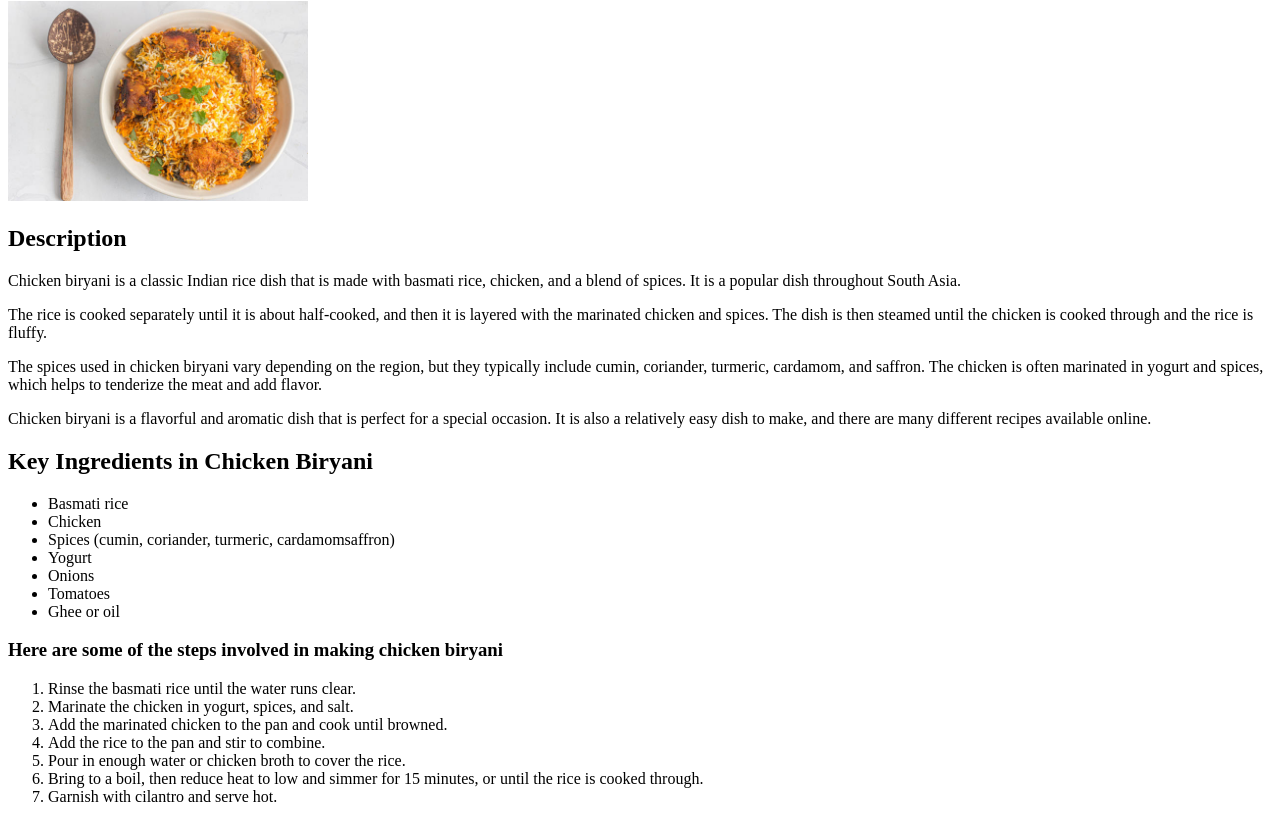
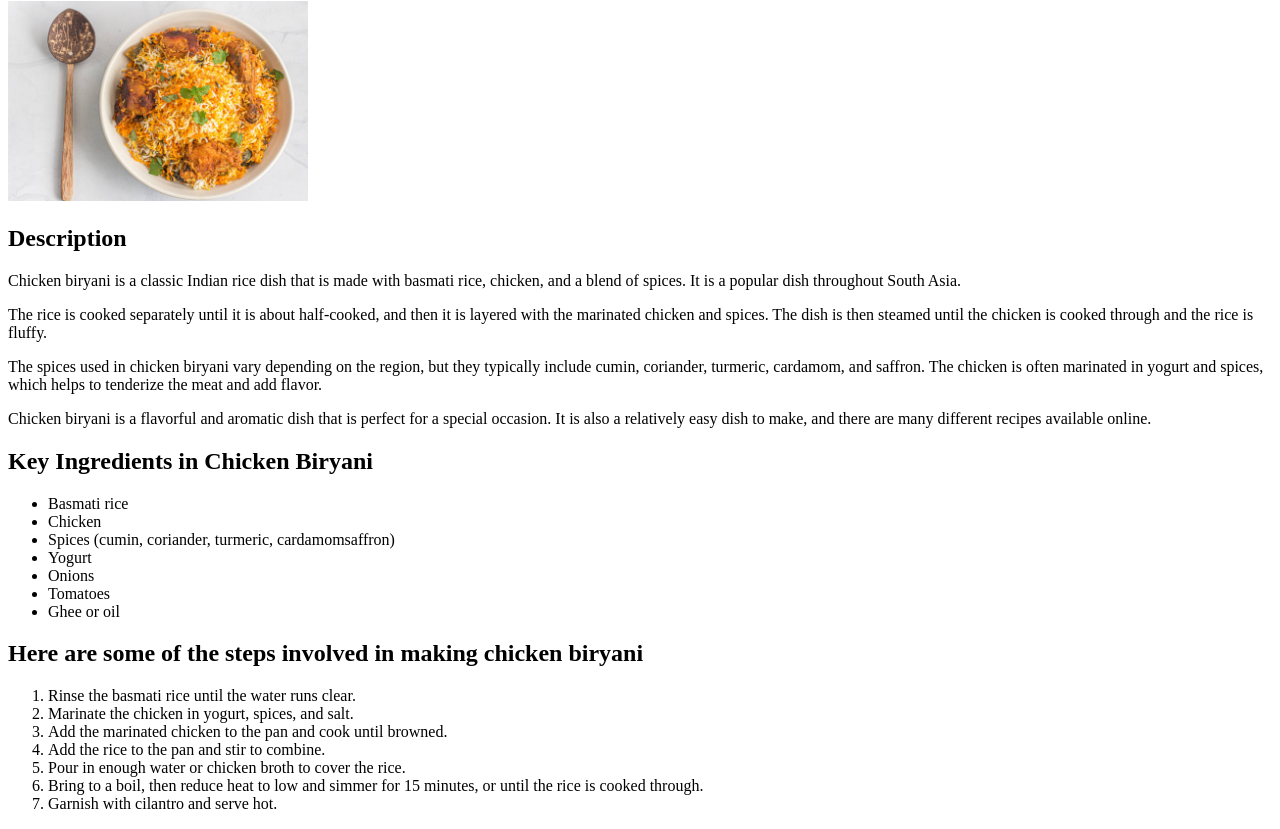
Before and after one commit to SankalpKokare/odin-recipes, a plain HTML site: page recipes/Chicken Biryani.html in a window 1280 px wide. Shown: the part 79-908 px from the top of the page. Drawn offline with Linux system fonts and the light colour scheme.

Commit message:
Update Chicken Biryani.html

```diff
--- a/recipes/Chicken Biryani.html
+++ b/recipes/Chicken Biryani.html
@@ -36,7 +36,7 @@
         <li>Ghee or oil</li>
     </ul>
 
-    <h3>Here are some of the steps involved in making chicken biryani</h3>
+    <h2>Here are some of the steps involved in making chicken biryani</h2>
 
     <ol>
         <li>Rinse the basmati rice until the water runs clear.</li>
```
